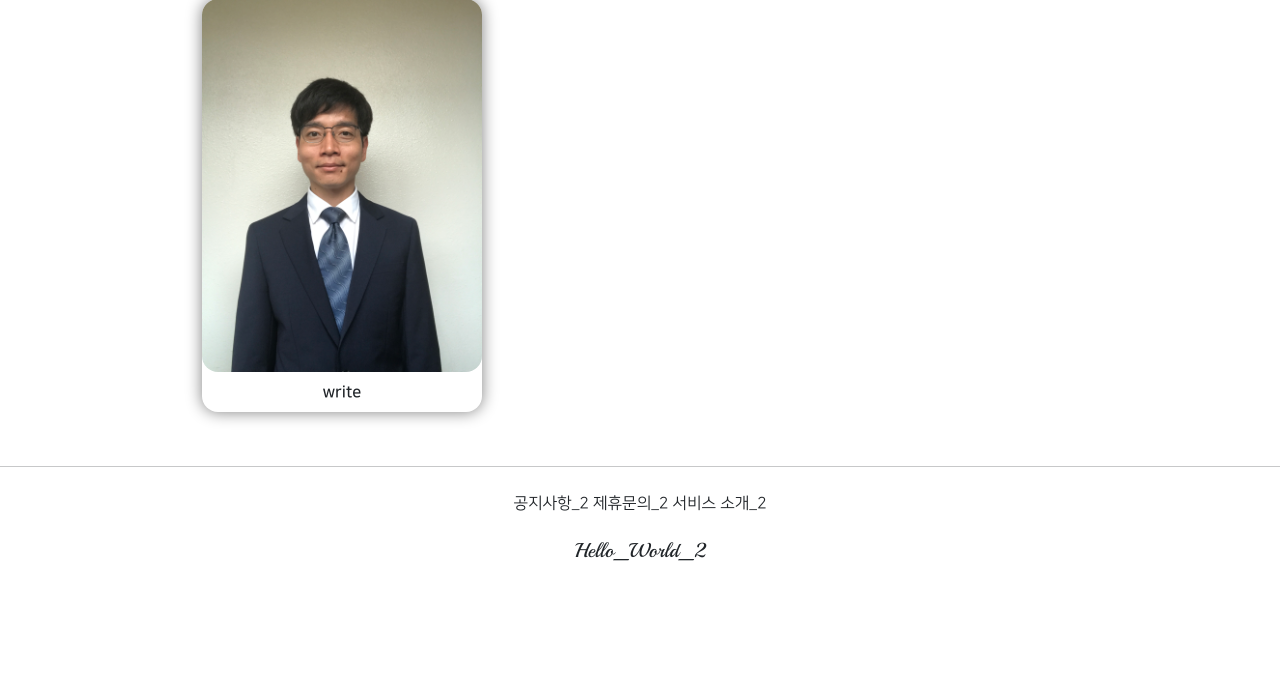
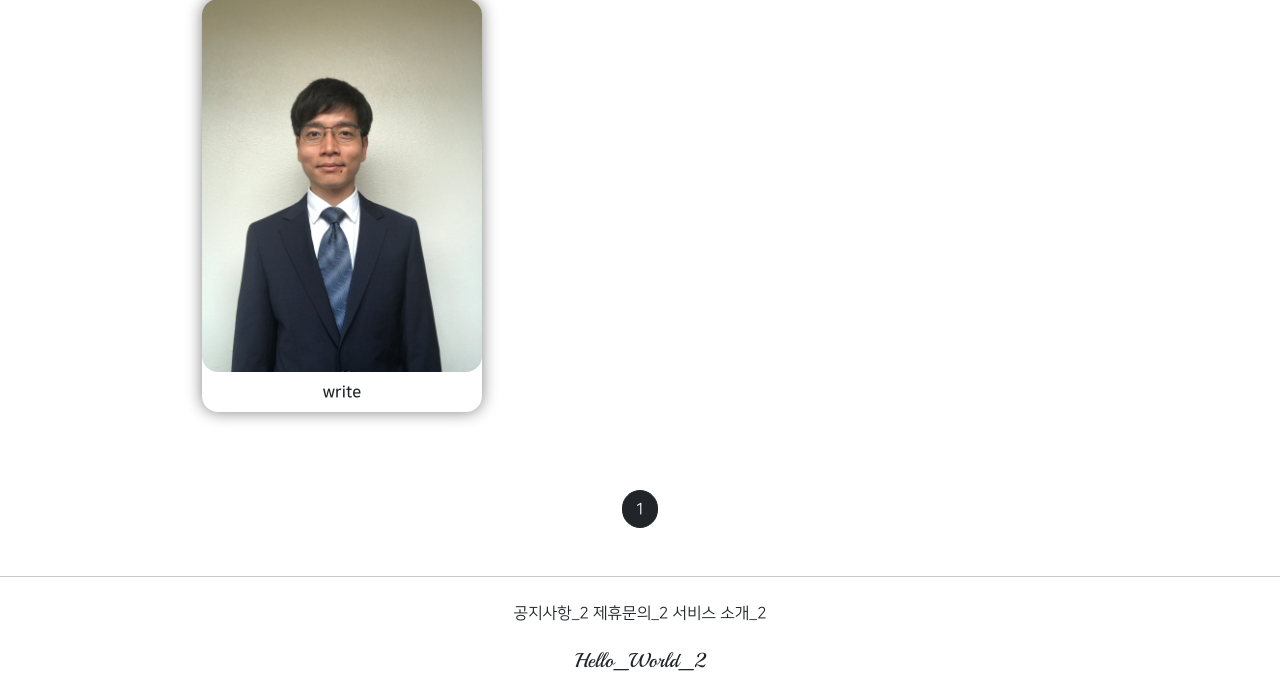
Before and after one commit to bupark82/git_class_2, a Django app: page /articles/list/ in a window 1280 px wide. Shown: the part 194-891 px from the top of the page. Before the commit the page ends 755 px from the top, so only its background shows below. Run offline with Django 3.2, Linux system fonts and the light colour scheme; data comes from the database, SQL or seed files in the repository; parts of the project's set-up code (start-up, migrations or seed data) failed here and were passed over.

Commit message:
08/06 git class commit 3

```diff
--- a/articleapp/templates/articleapp/list.html
+++ b/articleapp/templates/articleapp/list.html
@@ -36,6 +36,7 @@
     </div>
 
     <script src="{% static 'js/magicgrid.js'%}">
+    </script>
 
-    </script>
+    {% include 'snippets/pagination.html' %}
 {%  endblock %}
--- a/articleapp/views.py
+++ b/articleapp/views.py
@@ -53,4 +53,4 @@ class ArticleListView(ListView):
     model = Article
     context_object_name = 'article_list'
     template_name = 'articleapp/list.html'
-    paginate_by = 20
+    paginate_by = 1
--- a/static/js/magicgrid.js
+++ b/static/js/magicgrid.js
@@ -288,7 +288,7 @@ magicGrid.listen();
 
 var masonrys = document.getElementsByTagName("img")
 
-for (let i=0; masonrys.length; i++) {
+for (let i=0; i < masonrys.length; i++) {
   masonrys[i].addEventListener('load', function () {
     magicGrid.positionItems();
   }, false)
--- /dev/null
+++ b/templates/snippets/pagination.html
@@ -0,0 +1,18 @@
+<div class="text-center my-5">
+    {% if page_obj.has_previous %}
+        <a href="?page={{ page_obj.previous_page_number }}"
+           class="btn btn-secondary rounded-pill">
+            {{ page_obj.previous_page_number }}
+        </a>
+    {% endif %}
+        <a href="#"
+           class="btn btn-dark rounded-pill">
+            {{ page_obj.number }}
+        </a>
+    {% if page_obj.has_next %}
+        <a href="?page={{ page_obj.next_page_number }}"
+           class="btn btn-secondary rounded-pill">
+            {{ page_obj.next_page_number }}
+        </a>
+    {% endif %}
+</div>
```
